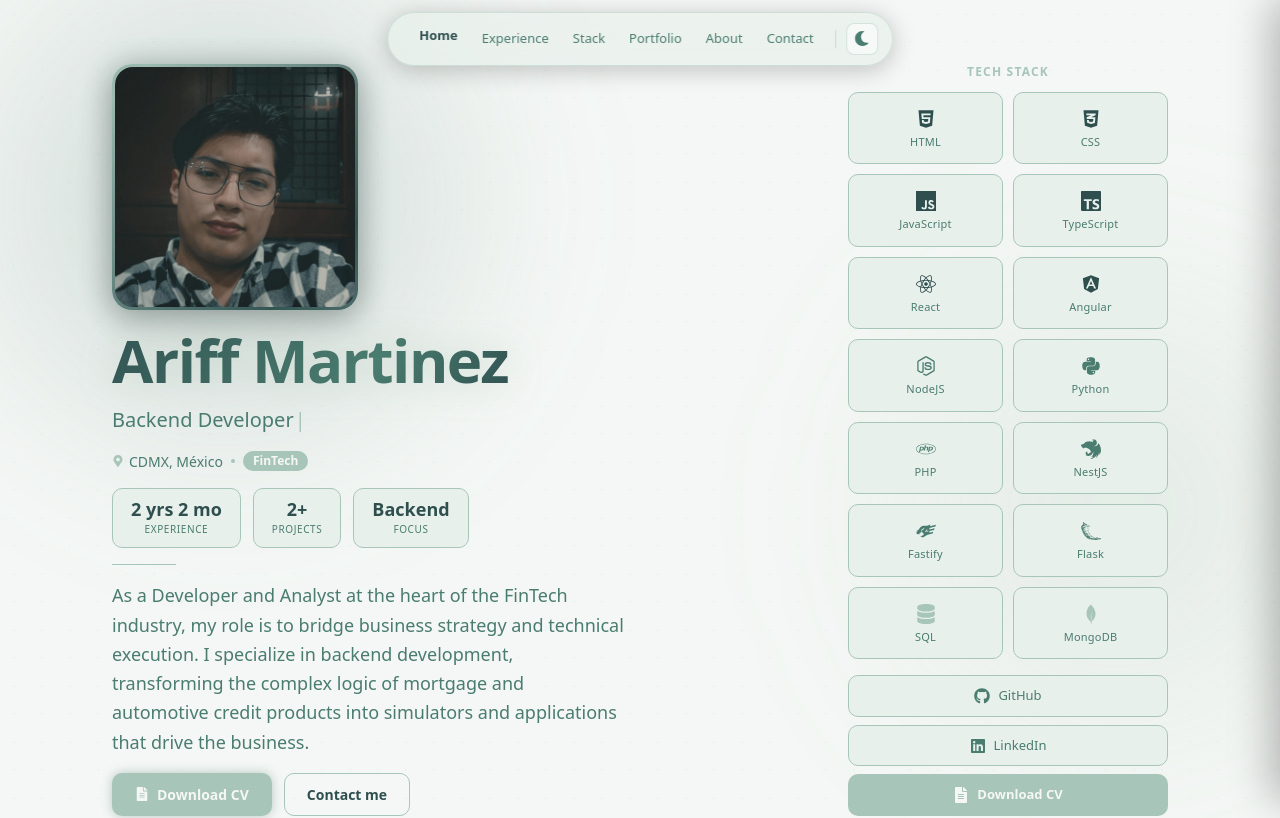
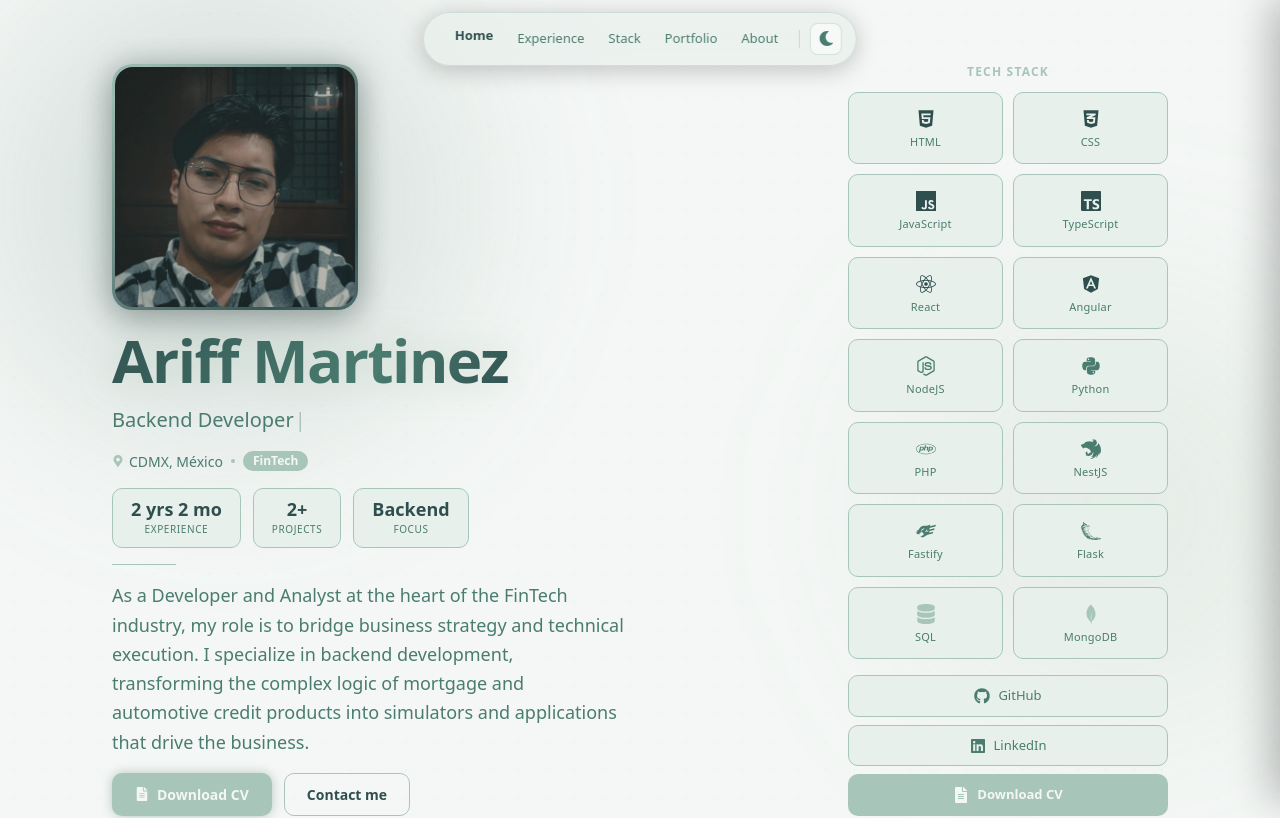
Before and after one commit to Ariff-dev/Portfolio, a React (Vite) app: page / in a window 1280 px wide. Shown: the top 818 px of the page. Built offline with nearby package versions, Linux system fonts and the light colour scheme.

Commit message:
fix(navbar): Remove Contact section

```diff
--- a/src/components/ui/Navbar.tsx
+++ b/src/components/ui/Navbar.tsx
@@ -13,7 +13,6 @@ const NAV_ITEMS: NavItem[] = [
   { name: "Stack", tag: "#stack" },
   { name: "Portfolio", tag: "#portfolio" },
   { name: "About", tag: "#about" },
-  { name: "Contact", tag: "#contact" },
 ];
 
 export const Navbar = () => {
```
